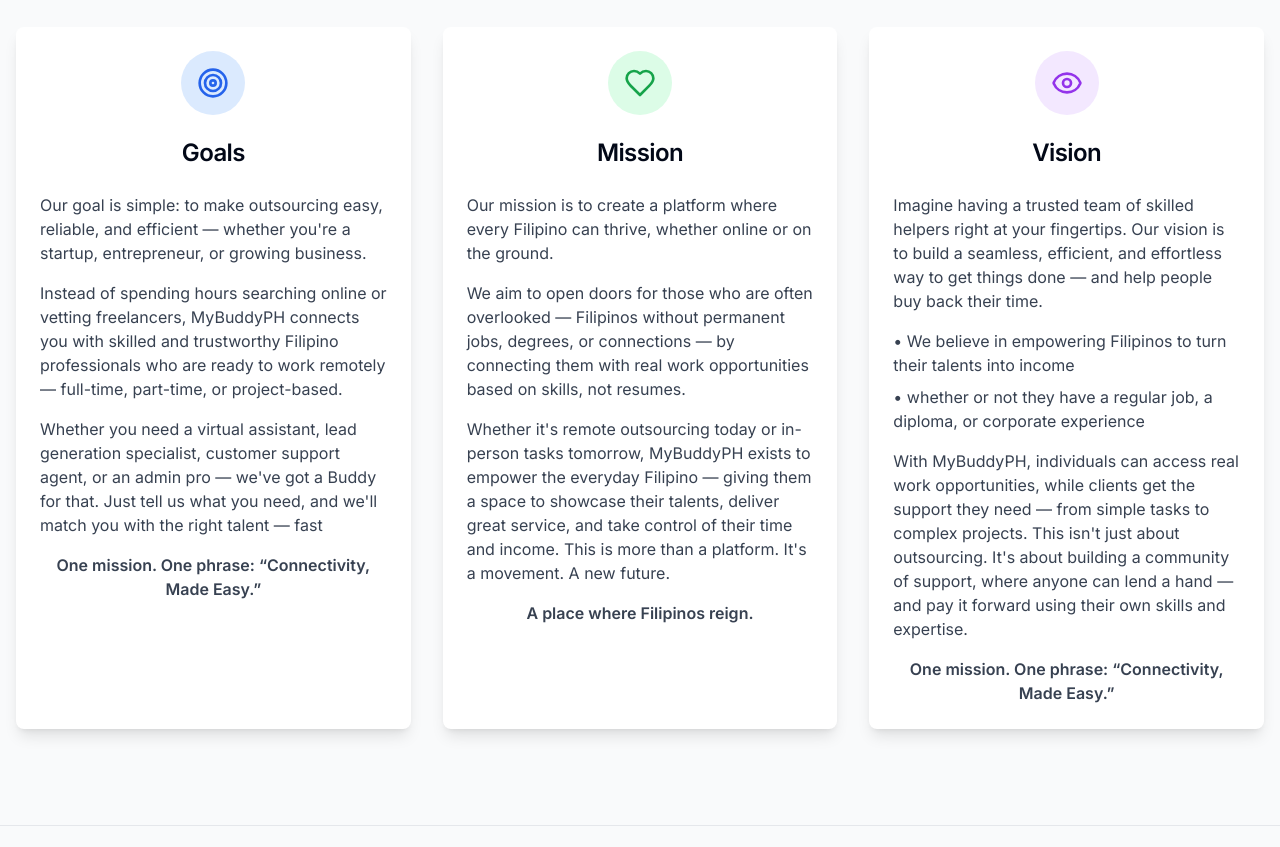
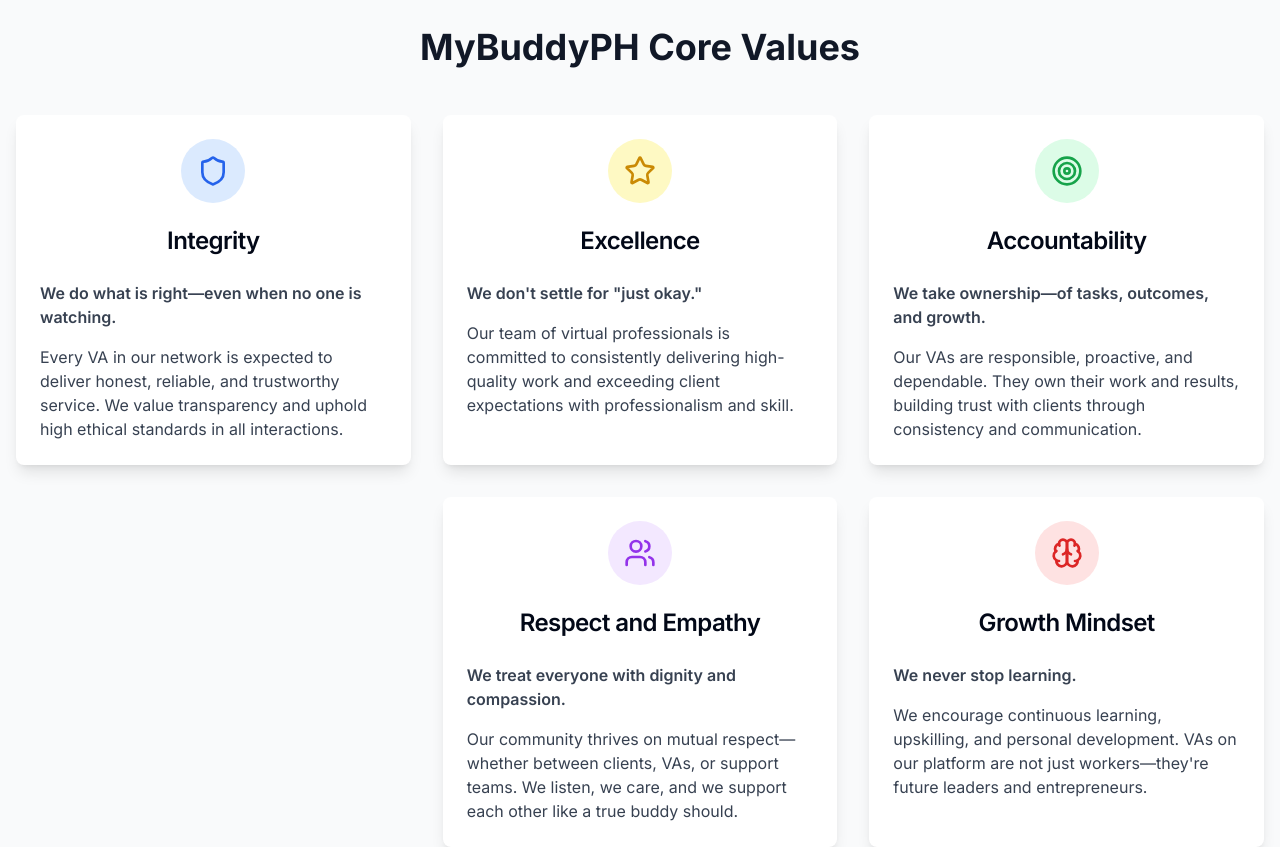
Before and after one commit to John-Edel/MyBuddyPH_VA, a Next.js app: page /about in a window 1280 px wide. Shown: the part 1560-2407 px from the top of the page. Built offline with nearby package versions, Linux system fonts and the light colour scheme.

Commit message:
Update About Page with Core Values

```diff
--- a/app/about/page.tsx
+++ b/app/about/page.tsx
@@ -1,5 +1,5 @@
 import Image from "next/image";
-import { Target, Eye, Heart } from "lucide-react";
+import { Target, Eye, Heart, Shield, Star, Zap, Brain, Users } from "lucide-react";
 import { Card, CardContent, CardHeader, CardTitle } from "@/components/ui/card";
 
 export default function AboutPage() {
@@ -83,101 +83,92 @@ export default function AboutPage() {
         </div>
       </section>
 
-      {/* Goals, Mission, Vision */}
+      {/* Core Values Section */}
       <section className="bg-gray-50 py-16 lg:py-24">
         <div className="container mx-auto px-4">
+          <h2 className="text-3xl lg:text-4xl font-bold mb-12 text-center">MyBuddyPH Core Values</h2>
           <div className="grid lg:grid-cols-3 gap-8">
-            {/* Goals */}
+            {/* Integrity */}
             <Card className="border-0 shadow-lg">
               <CardHeader className="text-center">
                 <div className="w-16 h-16 bg-blue-100 rounded-full flex items-center justify-center mx-auto mb-4">
-                  <Target className="w-8 h-8 text-blue-600" />
+                  <Shield className="w-8 h-8 text-blue-600" />
                 </div>
-                <CardTitle className="text-2xl">Goals</CardTitle>
+                <CardTitle className="text-2xl">Integrity</CardTitle>
               </CardHeader>
               <CardContent className="space-y-4 text-gray-700">
+                <p className="font-semibold">We do what is right—even when no one is watching.</p>
                 <p>
-                  Our goal is simple: to make outsourcing easy, reliable, and
-                  efficient — whether you're a startup, entrepreneur, or growing
-                  business.
-                </p>
-                <p>
-                  Instead of spending hours searching online or vetting
-                  freelancers, MyBuddyPH connects you with skilled and
-                  trustworthy Filipino professionals who are ready to work
-                  remotely — full-time, part-time, or project-based.
-                </p>
-                <p>
-                  Whether you need a virtual assistant, lead generation
-                  specialist, customer support agent, or an admin pro — we've
-                  got a Buddy for that. Just tell us what you need, and we'll
-                  match you with the right talent — fast
-                </p>
-                <p className="font-semibold text-center">
-                  One mission. One phrase: “Connectivity, Made Easy.”
+                  Every VA in our network is expected to deliver honest, reliable, and trustworthy service.
+                  We value transparency and uphold high ethical standards in all interactions.
                 </p>
               </CardContent>
             </Card>
 
-            {/* Mission */}
+            {/* Excellence */}
             <Card className="border-0 shadow-lg">
               <CardHeader className="text-center">
-                <div className="w-16 h-16 bg-green-100 rounded-full flex items-center justify-center mx-auto mb-4">
-                  <Heart className="w-8 h-8 text-green-600" />
+                <div className="w-16 h-16 bg-yellow-100 rounded-full flex items-center justify-center mx-auto mb-4">
+                  <Star className="w-8 h-8 text-yellow-600" />
                 </div>
-                <CardTitle className="text-2xl">Mission</CardTitle>
+                <CardTitle className="text-2xl">Excellence</CardTitle>
               </CardHeader>
               <CardContent className="space-y-4 text-gray-700">
+                <p className="font-semibold">We don't settle for "just okay."</p>
                 <p>
-                  Our mission is to create a platform where every Filipino can
-                  thrive, whether online or on the ground.
-                </p>
-                <p>
-                  We aim to open doors for those who are often overlooked —
-                  Filipinos without permanent jobs, degrees, or connections — by
-                  connecting them with real work opportunities based on skills,
-                  not resumes.
-                </p>
-                <p>
-                  Whether it's remote outsourcing today or in-person tasks
-                  tomorrow, MyBuddyPH exists to empower the everyday Filipino —
-                  giving them a space to showcase their talents, deliver great
-                  service, and take control of their time and income. This is
-                  more than a platform. It's a movement. A new future.
-                </p>
-                <p className="font-semibold text-center">
-                  A place where Filipinos reign.
+                  Our team of virtual professionals is committed to consistently delivering high-quality work
+                  and exceeding client expectations with professionalism and skill.
                 </p>
               </CardContent>
             </Card>
 
-            {/* Vision */}
+            {/* Accountability */}
             <Card className="border-0 shadow-lg">
               <CardHeader className="text-center">
-                <div className="w-16 h-16 bg-purple-100 rounded-full flex items-center justify-center mx-auto mb-4">
-                  <Eye className="w-8 h-8 text-purple-600" />
+                <div className="w-16 h-16 bg-green-100 rounded-full flex items-center justify-center mx-auto mb-4">
+                  <Target className="w-8 h-8 text-green-600" />
                 </div>
-                <CardTitle className="text-2xl">Vision</CardTitle>
+                <CardTitle className="text-2xl">Accountability</CardTitle>
               </CardHeader>
               <CardContent className="space-y-4 text-gray-700">
+                <p className="font-semibold">We take ownership—of tasks, outcomes, and growth.</p>
                 <p>
-                  Imagine having a trusted team of skilled helpers right at your
-                  fingertips. Our vision is to build a seamless, efficient, and
-                  effortless way to get things done — and help people buy back
-                  their time.
+                  Our VAs are responsible, proactive, and dependable. They own their work and results,
+                  building trust with clients through consistency and communication.
                 </p>
-                <ul className="space-y-2">
-                  <li>• We believe in empowering Filipinos to turn their talents into income</li>
-                  <li>
-                    • whether or not they have a regular job, a diploma, or corporate experience
-                  </li>
-                </ul>
+              </CardContent>
+            </Card>
+
+            {/* Respect and Empathy */}
+            <Card className="border-0 shadow-lg lg:col-start-2">
+              <CardHeader className="text-center">
+                <div className="w-16 h-16 bg-purple-100 rounded-full flex items-center justify-center mx-auto mb-4">
+                  <Users className="w-8 h-8 text-purple-600" />
+                </div>
+                <CardTitle className="text-2xl">Respect and Empathy</CardTitle>
+              </CardHeader>
+              <CardContent className="space-y-4 text-gray-700">
+                <p className="font-semibold">We treat everyone with dignity and compassion.</p>
                 <p>
-                   With MyBuddyPH, individuals can access real work opportunities, while clients get the support they need — from simple tasks to complex projects.
-This isn't just about outsourcing. It's about building a community of support, where anyone can lend a hand — and pay it forward using their own skills and expertise.
+                  Our community thrives on mutual respect—whether between clients, VAs, or support teams.
+                  We listen, we care, and we support each other like a true buddy should.
                 </p>
-                <p className="font-semibold text-center">
-                  One mission. One phrase: “Connectivity, Made Easy.”
+              </CardContent>
+            </Card>
+
+            {/* Growth Mindset */}
+            <Card className="border-0 shadow-lg lg:col-start-3">
+              <CardHeader className="text-center">
+                <div className="w-16 h-16 bg-red-100 rounded-full flex items-center justify-center mx-auto mb-4">
+                  <Brain className="w-8 h-8 text-red-600" />
+                </div>
+                <CardTitle className="text-2xl">Growth Mindset</CardTitle>
+              </CardHeader>
+              <CardContent className="space-y-4 text-gray-700">
+                <p className="font-semibold">We never stop learning.</p>
+                <p>
+                  We encourage continuous learning, upskilling, and personal development. VAs on our platform
+                  are not just workers—they're future leaders and entrepreneurs.
                 </p>
               </CardContent>
             </Card>
```
